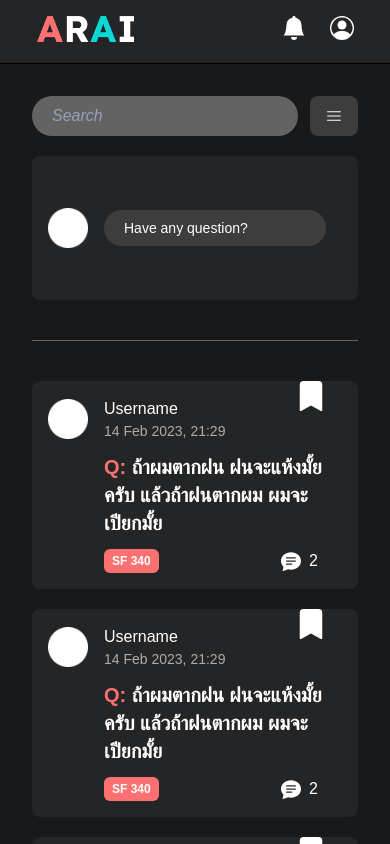
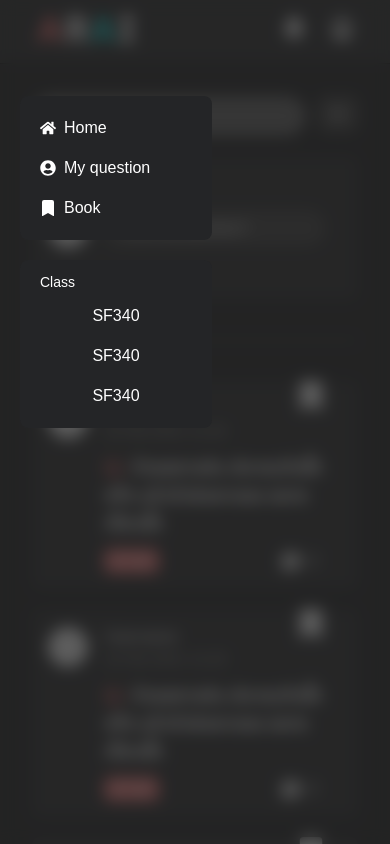
Before and after one commit to Ask-TU/Frontend_Arai_Tailwind, a Next.js app: page /Home in a window 390 px wide. Both pictures are taken after a click on the button 334 px from the left and 116 px from the top of the page. Shown: the top 844 px of the page. Built offline with nearby package versions, Linux system fonts and the light colour scheme.

Commit message:
Update responsive

```diff
--- a/src/components/layout/Navbar.js
+++ b/src/components/layout/Navbar.js
@@ -1,4 +1,4 @@
-import React from "react";
+import React, { useState } from "react";
 import { FaHome, FaUserCircle } from "react-icons/fa";
 import { BsFillBookmarkFill } from "react-icons/bs";
 import { RxHamburgerMenu } from "react-icons/rx";
@@ -34,10 +34,64 @@ const Navbar = () => {
 };
 
 const ToggleNav = () => {
+  const [isOpen, setIsOpen] = useState(false);
+  const Openmodal = () => {
+    setIsOpen(true);
+  };
+
+  const Closemodal = () => {
+    setIsOpen(false);
+  };
+
   return (
-    <button className="rounded-lg bg-3D3D3D text-white ml-3 px-4">
-      <RxHamburgerMenu />
-    </button>
+    <div>
+      <button
+        className="rounded-lg bg-3D3D3D text-white ml-3 px-3 py-2.5 hover:bg-989898"
+        onClick={() => Openmodal()}
+      >
+        <RxHamburgerMenu />
+      </button>
+
+      {isOpen && (
+        <div className="fixed z-50 inset-0 overflow-y-auto">
+          <div className="flex items-center justify-center min-h-screen">
+            <div className="fixed inset-0 bg-272727 bg-opacity-75 backdrop-blur">
+              <nav className="fixed top-24 left-5">
+                <div className="flex flex-col bg-242527 text-white rounded-lg p-3 w-48">
+                  <button className="flex justify-start items-center p-2 rounded-lg hover:bg-08D9D6">
+                    <FaHome />
+                    <p className="ml-2">Home</p>
+                  </button>
+                  <button className="flex justify-start items-center p-2 rounded-lg hover:bg-08D9D6">
+                    <FaUserCircle />
+                    <p className="ml-2">My question</p>
+                  </button>
+                  <button className="flex justify-start items-center p-2 rounded-lg hover:bg-08D9D6">
+                    <BsFillBookmarkFill />
+                    <p className="ml-2">Book</p>
+                  </button>
+                </div>
+
+                <div className="relative flex flex-col bg-242527 text-white rounded-lg my-5 p-3 w-48">
+                  <p className="absolute top-3 left-5 text-sm">Class</p>
+                  <div className="mt-6 flex flex-col">
+                    <button className="p-2 rounded-lg hover:bg-08D9D6">
+                      SF340
+                    </button>
+                    <button className="p-2 rounded-lg hover:bg-08D9D6">
+                      SF340
+                    </button>
+                    <button className="p-2 rounded-lg hover:bg-08D9D6">
+                      SF340
+                    </button>
+                  </div>
+                </div>
+              </nav>
+            </div>
+          </div>
+        </div>
+      )}
+    </div>
   );
 };
 
--- a/src/components/layout/index.js
+++ b/src/components/layout/index.js
@@ -5,7 +5,7 @@ export default function Layout({ children }) {
   return (
     <>
       <Header />
-      <div className="m-8 max-xl:hidden">
+      <div className="mt-8 max-xl:hidden">
         <Navbar />
       </div>
       <main className="w-full h-full">{children}</main>
--- a/src/pages/Home/index.js
+++ b/src/pages/Home/index.js
@@ -8,7 +8,7 @@ import React from "react";
 const index = () => {
   return (
     <Layout>
-      <div className="m-8 overflow-hidden">
+      <div className="m-8">
         <div className="m-auto max-w-xl lg:max-w-2xl">
           <div className="flex">
             <Search />
```
